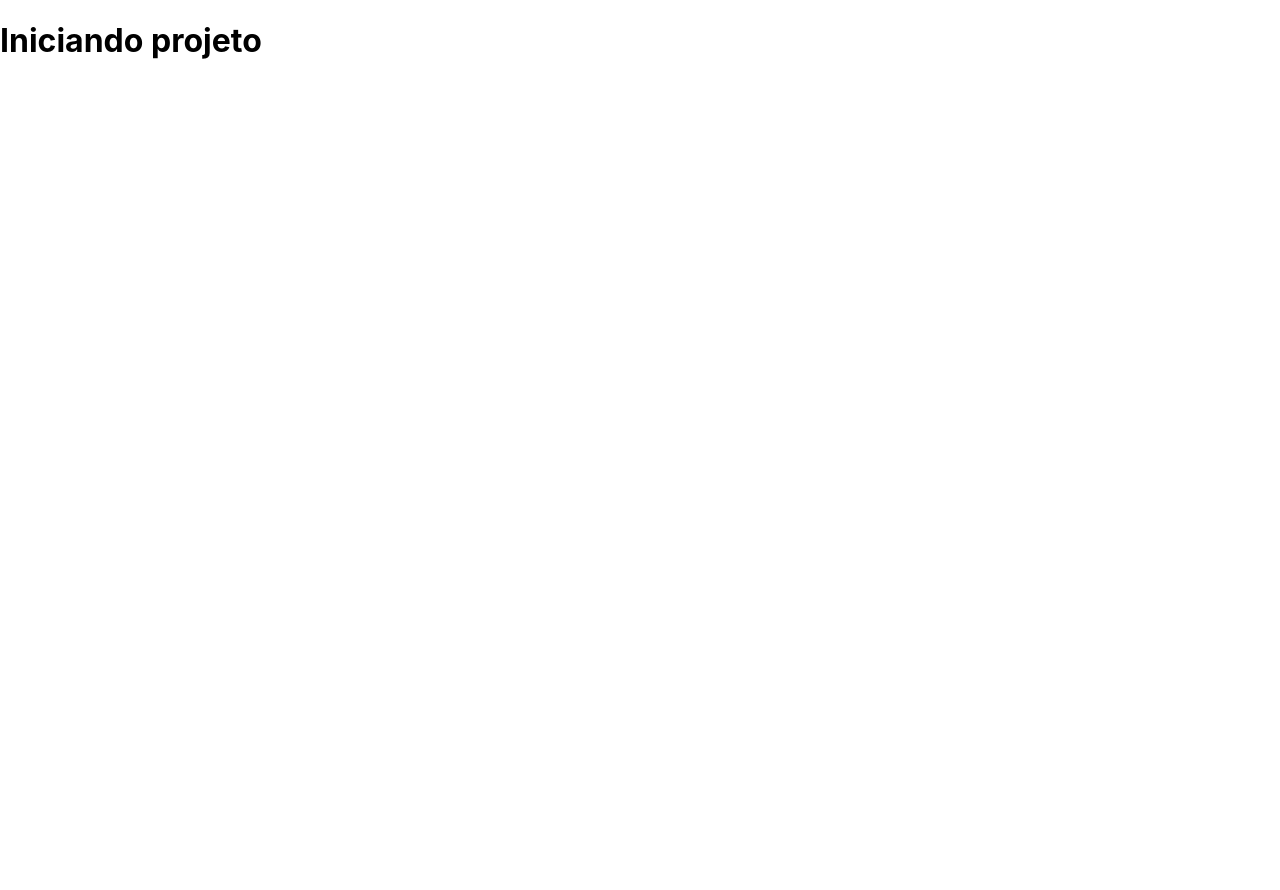
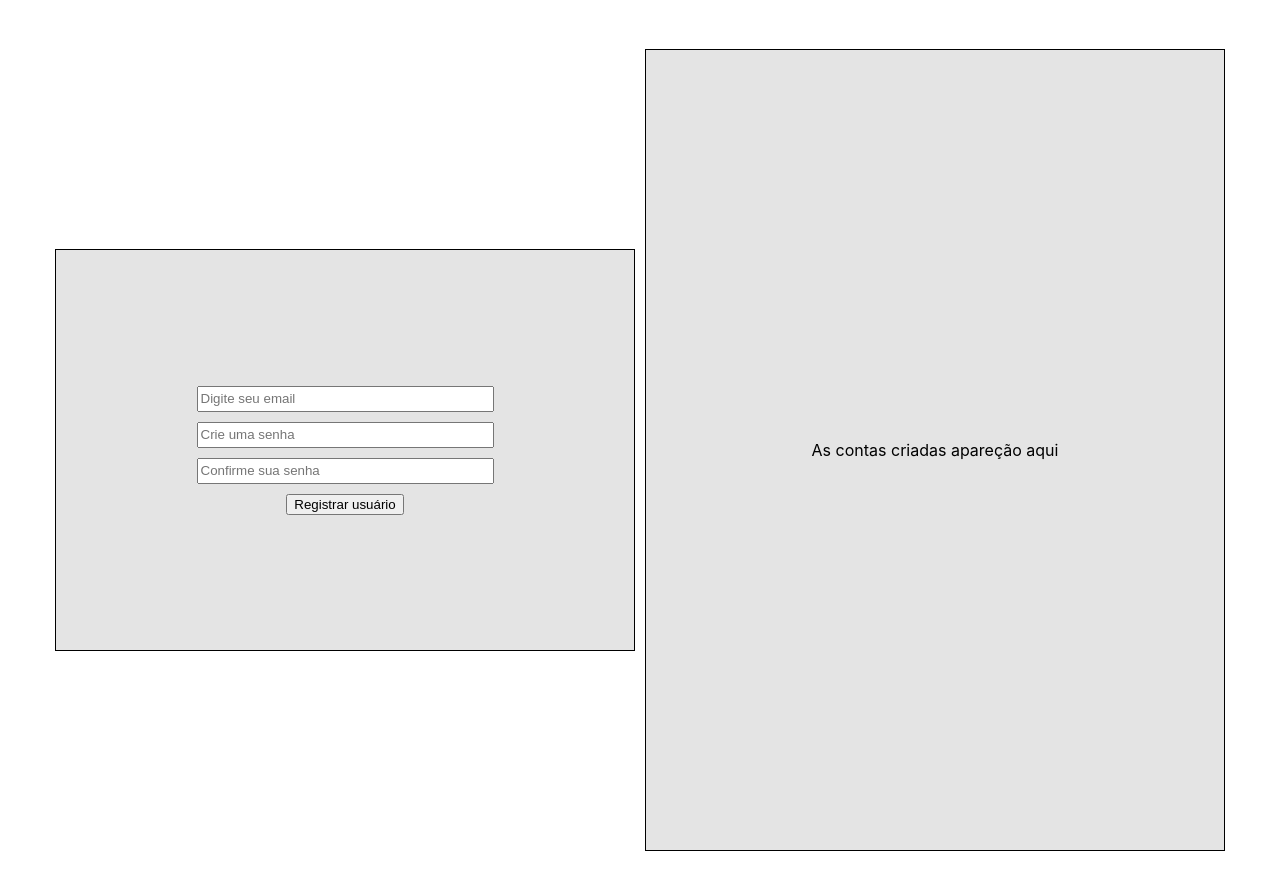
Before and after one commit to EsGui/cadastro-de-usuarios-front-end, a React (Create React App) app: page / in a window 1280 px wide. Shown: the top 890 px of the page. Before the commit the page ends 800 px from the top, so only its background shows below. Built offline with nearby package versions, Linux system fonts and the light colour scheme.

Commit message:
feat: o Componente de login foi implementado

```diff
--- a/src/App.css
+++ b/src/App.css
@@ -1,38 +1,4 @@
-.App {
-  text-align: center;
+body {
+  background: rgb(70,212,245);
+    background: linear-gradient(90deg, rgba(70,212,245,1) 0%, rgba(0,121,255,1) 100%);
 }
-
-.App-logo {
-  height: 40vmin;
-  pointer-events: none;
-}
-
-@media (prefers-reduced-motion: no-preference) {
-  .App-logo {
-    animation: App-logo-spin infinite 20s linear;
-  }
-}
-
-.App-header {
-  background-color: #282c34;
-  min-height: 100vh;
-  display: flex;
-  flex-direction: column;
-  align-items: center;
-  justify-content: center;
-  font-size: calc(10px + 2vmin);
-  color: white;
-}
-
-.App-link {
-  color: #61dafb;
-}
-
-@keyframes App-logo-spin {
-  from {
-    transform: rotate(0deg);
-  }
-  to {
-    transform: rotate(360deg);
-  }
-}
--- a/src/Components/RegisterUser/RegisterUserComponent.css
+++ b/src/Components/RegisterUser/RegisterUserComponent.css
@@ -0,0 +1,52 @@
+.DivFatherRegisterUserComponent {
+    /* border: 1px solid black; */
+    display: flex;
+    justify-content: center;
+    align-items: center;
+    height: 800px;
+    padding: 50px;
+}
+
+.DivFatherRegisterUserComponent div {
+    margin: 5px;
+}
+
+.DivSonRegisterUserComponent {
+    display: flex;
+    flex-direction: column;
+    justify-content: center;
+    align-items: center;
+    border: 1px solid black;
+    height: 50%;
+    width: 50%;
+}
+
+.DivSonRegisterUserComponent1 {
+    display: flex;
+    text-align: center;
+    flex-direction: column;
+    justify-content: center;
+    align-items: center;
+    border: 1px solid black;
+    height: 800px;
+    width: 50%;
+    background-color: rgb(225, 225, 225, 0.9);
+}
+
+.DivSonRegisterUserComponent {
+    background-color: rgb(225, 225, 225, 0.9);
+}
+
+.DivSonRegisterUserComponent input {
+    width: 50%;
+    height: 5%;
+    margin-bottom: 10px;
+}
+
+.DivSpecificAccount {
+    padding: 20px;
+    text-align: center;
+    border: 1px solid black;
+    width: 80%;
+
+}
--- a/src/Components/RegisterUser/RegisterUserComponent.js
+++ b/src/Components/RegisterUser/RegisterUserComponent.js
@@ -1,11 +1,19 @@
-'./RegisterUserComponent.css'
+import './RegisterUserComponent.css';
 
 function RegisterUserComponent() {
-    return (
-        <div>
-            <h1>Iniciando projeto</h1>
+  return (
+    <div className="DivFatherRegisterUserComponent">
+        <div className="DivSonRegisterUserComponent">
+            <input type="email" placeholder="Digite seu email" />
+            <input type="password" placeholder="Crie uma senha" />
+            <input type="password" placeholder="Confirme sua senha" />
+            <button type="button" >Registrar usuário</button>
         </div>
-    )
+        <div className="DivSonRegisterUserComponent1">
+          <p>As contas criadas apareção aqui</p>
+        </div>
+    </div>
+  )
 }
 
 export default RegisterUserComponent;
```
